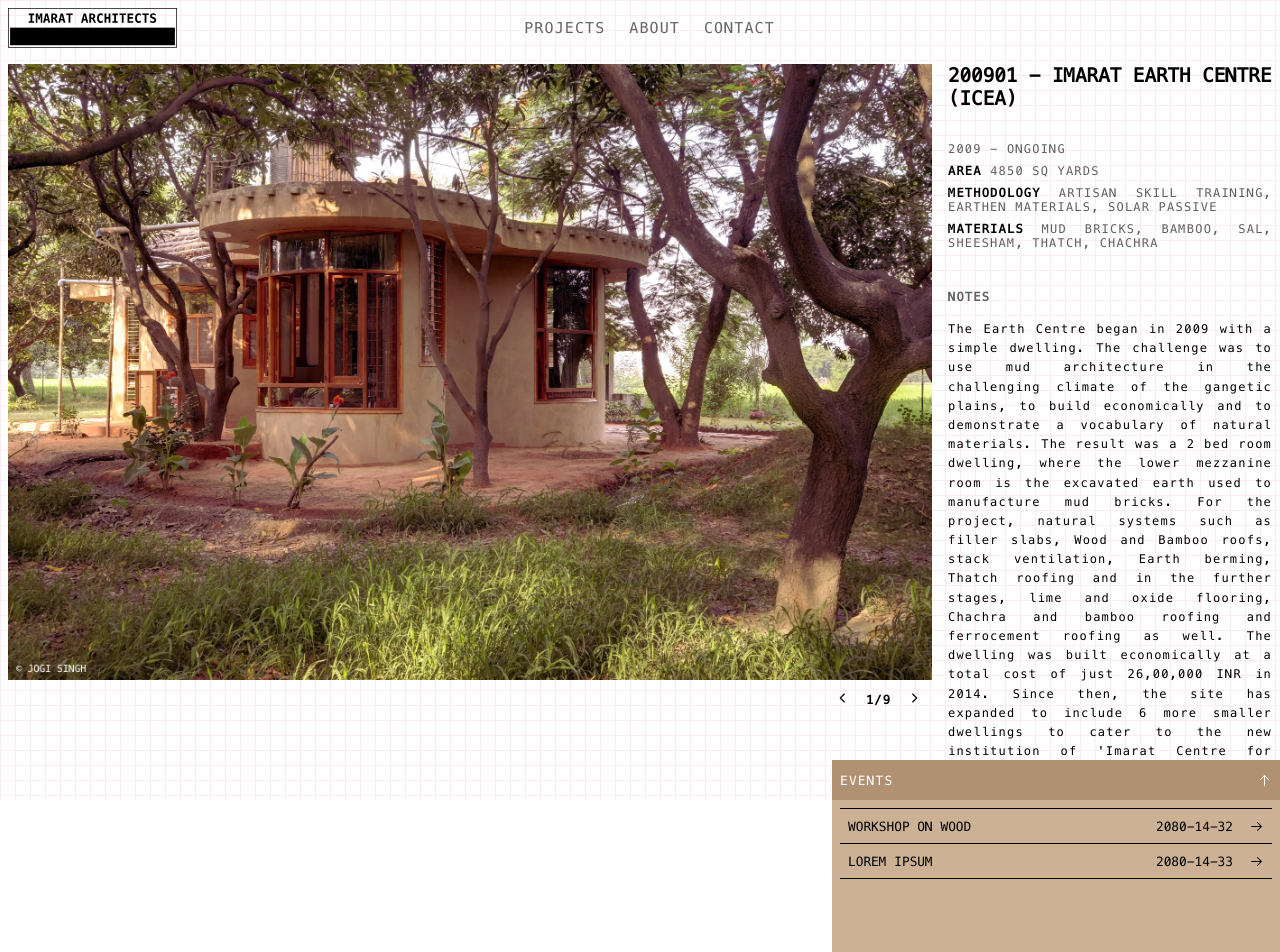
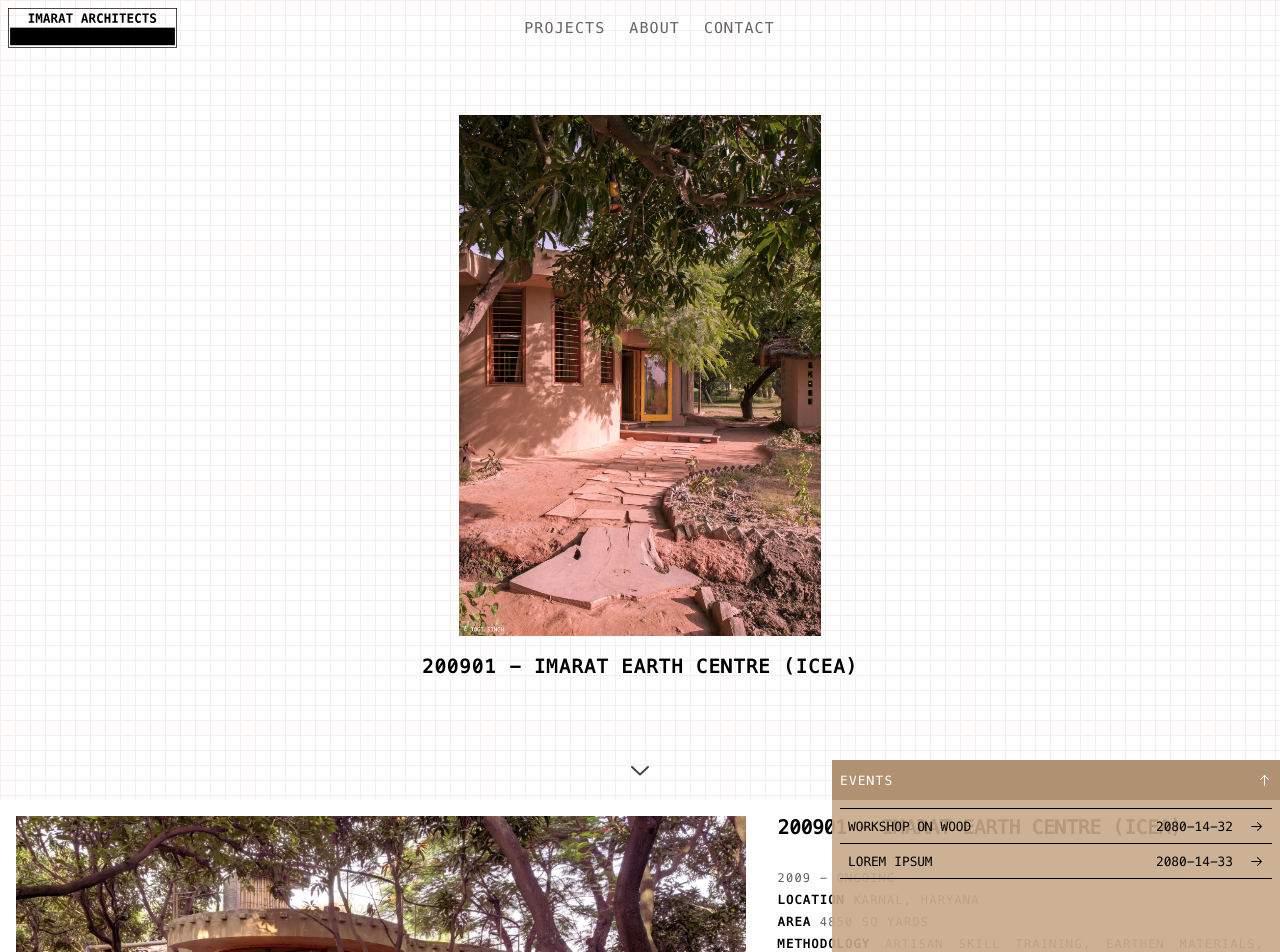
Before and after one commit to DivyanshuBali/imarat-next, a Next.js app: page /projects/200901-imarat-earth-centre-icea in a window 1280 px wide. Shown: the top 952 px of the page. Before the commit the page ends 856 px from the top, so only its background shows below. Built offline with nearby package versions, Linux system fonts and the light colour scheme.

Commit message:
Project pages

```diff
--- a/src/app/_components/Header/Header.tsx
+++ b/src/app/_components/Header/Header.tsx
@@ -23,7 +23,7 @@ function Header() {
       </Link>
       <ul>
         <li className={pathname === "/projects" ? styles.active : ""}>
-          PROJECTS
+          <Link href="/projects">PROJECTS</Link>
         </li>
         <li className={pathname === "/about" ? styles.active : ""}>
           <Link href="/about">ABOUT</Link>
--- a/src/app/_utils/constants.ts
+++ b/src/app/_utils/constants.ts
@@ -100,6 +100,7 @@ export const PROJECT_IMAGES = {
     ],
     sketches: [],
     drawings: [],
+    thumbnail: IEC_04,
   },
   [PROJECT_KEYS.STUDIO_1252]: {
     pictures: [
@@ -152,6 +153,7 @@ export const PROJECT_IMAGES = {
         link: `projects/${PROJECT_KEYS.STUDIO_1252}`,
       },
     ],
+    thumbnail: IMO_04,
   },
   [PROJECT_KEYS.BUDDHIST_MONASTERY]: {
     pictures: [],
@@ -179,6 +181,7 @@ export const PROJECT_IMAGES = {
         link: `projects/${PROJECT_KEYS.BUDDHIST_MONASTERY}`,
       },
     ],
+    thumbnail: BTM_SKETCH01,
   },
   [PROJECT_KEYS.NYAYPURI_HOUSE]: {
     pictures: [
@@ -216,6 +219,7 @@ export const PROJECT_IMAGES = {
       },
     ],
     drawings: [],
+    thumbnail: NYH01,
   },
   [PROJECT_KEYS.VRINDAVAN]: {
     pictures: [
@@ -249,6 +253,7 @@ export const PROJECT_IMAGES = {
         link: `projects/${PROJECT_KEYS.VRINDAVAN}`,
       },
     ],
+    thumbnail: VVC01,
   },
 };
 
@@ -259,7 +264,7 @@ export const PROJECT_DATA = {
     date: "2009 - ONGOING",
     type: null,
     area: "4850 sq yards",
-    location: null,
+    location: "Karnal, Haryana",
     methodology: "Artisan skill training, Earthen Materials, Solar Passive",
     materials: "Mud Bricks, Bamboo, Sal, Sheesham, Thatch, Chachra",
     description: `
@@ -283,10 +288,10 @@ export const PROJECT_DATA = {
   [PROJECT_KEYS.NYAYPURI_HOUSE]: {
     title: "201801 - NYAYPURI HOUSE",
     link: PROJECT_KEYS.NYAYPURI_HOUSE,
-    date: "2018- ONGOING",
+    date: "2018 - ONGOING",
     type: "Residential",
     area: "1000 sq yards",
-    location: null,
+    location: "Nyaypuri, Karnal",
     methodology: "Contemporising Mud, Hybrid Construction, In-house Furniture",
     materials: "Mud Bricks, Bricks, Concrete, Lime",
     description: `The Nyayapuri House was started in 2014 with the vision of making the mud house typology a possibility in the urban regions of the city. Its viability in rural settings in terms of economy and sustainability as well as its resilience to the climate were well demonstrated at the Earth Centre in Kuva Heri. But the urban dweller has needs for lower maintenance, durability and well insulated spaces in a habitat. So this house combines a structure with mud walls and concrete columns as well as brick pillars to create a hybrid system. This minimises carbon footprint and more importantly brings in mud into the foray of standard building materials.
--- /dev/null
+++ b/src/app/projects/[slug]/_components/ScrollToContentButton.tsx
@@ -0,0 +1,31 @@
+"use client";
+
+import { motion } from "motion/react";
+
+export default function ScrollButton() {
+  return (
+    <motion.svg
+      width="15"
+      height="15"
+      viewBox="0 0 15 15"
+      fill="none"
+      xmlns="http://www.w3.org/2000/svg"
+      initial={{ x: "-50%" }}
+      whileHover={{ y: 2, scale: 1.1 }}
+      onClick={() => {
+        document.getElementById("projectContent")?.scrollIntoView({
+          behavior: "smooth",
+          block: "start",
+        });
+      }}
+      style={{ cursor: "pointer" }}
+    >
+      <path
+        d="M3.13523 6.15803C3.3241 5.95657 3.64052 5.94637 3.84197 6.13523L7.5 9.56464L11.158 6.13523C11.3595 5.94637 11.6759 5.95657 11.8648 6.15803C12.0536 6.35949 12.0434 6.67591 11.842 6.86477L7.84197 10.6148C7.64964 10.7951 7.35036 10.7951 7.15803 10.6148L3.15803 6.86477C2.95657 6.67591 2.94637 6.35949 3.13523 6.15803Z"
+        fill="currentColor"
+        fillRule="evenodd"
+        clipRule="evenodd"
+      />
+    </motion.svg>
+  );
+}
--- a/src/app/projects/[slug]/page.module.css
+++ b/src/app/projects/[slug]/page.module.css
@@ -1,35 +1,88 @@
-.projectContainer {
+.projectPageHeader {
+  width: 100%;
+  height: calc(100vh - 56px);
+  padding: 1rem;
+  position: relative;
   display: flex;
-  width: 100%;
-  height: 100vh;
-  overflow: hidden;
+  flex-direction: column;
+  align-items: center;
+  justify-content: center;
 
+  .projectPageHeaderImageAndTitle {
+    transform: translateY(-2rem);
+
+    @media only screen and (max-width: 1200px) {
+      transform: translateY(-4rem);
+    }
+
+    .projectPageheaderImage {
+      width: 100%;
+      height: 100%;
+      max-height: calc((100vh - 56px) * 0.7);
+      object-fit: contain;
+    }
+
+    & h3 {
+      text-align: center;
+      margin-top: 1rem;
+      letter-spacing: 1.2px;
+    }
+  }
+
+  & svg {
+    height: 30px;
+    width: 30px;
+    position: absolute;
+    left: 50%;
+    bottom: 1rem;
+    color: var(--black);
+    cursor: pointer;
+
+    @media only screen and (max-width: 1200px) {
+      bottom: calc(0.5rem + 40px);
+    }
+  }
+}
+
+.projectContent {
+  max-width: 1400px;
+  margin: 0 auto;
+  display: flex;
+
+  @media only screen and (max-width: 992px) {
+    flex-direction: column;
+  }
+
+  /* Images Column */
   .mainColumn {
-    width: 80%;
+    flex: 1.5;
     height: 100%;
-    padding: 0.5rem;
+    padding: 1rem 1rem 40px 1rem;
     overflow-y: auto;
     box-sizing: border-box;
     -ms-overflow-style: none;
     scrollbar-width: none;
 
     &::-webkit-scrollbar {
-      display: none; /* Chrome, Safari and Opera */
+      display: none;
+      /* Chrome, Safari and Opera */
     }
   }
 
+
+  /* Text content Column */
   .sideColumn {
     flex: 1;
-    min-width: 340px;
     height: 100%;
-    padding: 0.5rem;
+    padding: 1rem 1rem 40px 1rem;
     overflow-y: auto;
     box-sizing: border-box;
     -ms-overflow-style: none;
     scrollbar-width: none;
 
     &::-webkit-scrollbar {
-      display: none; /* Chrome, Safari and Opera */
+      display: none;
+      /* Chrome, Safari and Opera */
     }
 
     .projectTitle {
@@ -64,21 +117,20 @@
     }
 
     .projectDescription {
-
       .descriptionTitle {
         color: var(--black-faded);
         letter-spacing: 1.2px;
         font-size: 12px;
       }
 
-      & > h4 {
+      &>h4 {
         font-size: 12px;
         margin-bottom: 1rem;
         color: var(--black-faded);
         letter-spacing: 1.1px;
       }
 
-      & > p {
+      &>p {
         line-height: 1.6;
         font-size: 12px;
         letter-spacing: 1.2px;
@@ -87,19 +139,3 @@
     }
   }
 }
-
-
-.imageContainer {
-  margin-bottom: 1rem;
-  width: 100%;
-  display: flex;
-  justify-content: flex-end;
-}
-
-.projectImage {
-  width: 100%;
-  max-width: 1000px;
-  height: auto;
-  max-height: 800px;
-  object-fit: contain;
-}
--- a/src/app/projects/[slug]/page.tsx
+++ b/src/app/projects/[slug]/page.tsx
@@ -1,8 +1,9 @@
-import stylesLocal from "./page.module.css";
+import styles from "./page.module.css";
 
-import * as motion from "motion/react-client";
 import { PROJECT_DATA, PROJECT_KEYS } from "@/app/_utils/constants";
+import Image from "next/image";
 import { notFound } from "next/navigation";
+import ScrollButton from "./_components/ScrollToContentButton";
 import ImageCarousel from "../../_components/ImageCarousel/ImageCarousel";
 
 // This becomes a Server Component by default
@@ -21,74 +22,74 @@ export default async function ProjectPage({
 
   return (
     <section>
-      <div>
-        <div className={stylesLocal.projectContainer}>
+      <div className={styles.projectPageHeader}>
+        <div className={styles.projectPageHeaderImageAndTitle}>
+          <Image
+            src={projectData.images.thumbnail}
+            alt={projectData.link}
+            className={styles.projectPageheaderImage}
+            priority
+          />
+          <h3>{projectData.title}</h3>
+        </div>
+
+        <ScrollButton />
+      </div>
+      <div className={styles.projectContent} id="projectContent">
         {/* IMAGES COLUMN */}
-
-          <div className={stylesLocal.mainColumn}>
+        <div className={styles.mainColumn}>
           <ImageCarousel images={projectData.images.pictures} />
           <ImageCarousel images={projectData.images.sketches} />
           <ImageCarousel images={projectData.images.drawings} />
         </div>
 
         {/* CONTENT COLUMN */}
-          <motion.div
-            className={stylesLocal.sideColumn}
-            initial={{ opacity: 0, y: 10 }}
-            animate={{ opacity: 1, y: 0 }}
-            transition={{ duration: 0.4, ease: "easeOut", delay: 0.2 }}
-          >
-            <h1 className={stylesLocal.projectTitle}>{projectData.title}</h1>
+        <div className={styles.sideColumn}>
+          <h1 className={styles.projectTitle}>{projectData.title}</h1>
 
-            <div className={stylesLocal.projectDetails}>
+          <div className={styles.projectDetails}>
             {projectData.date && (
-                <div className={stylesLocal.detailRow}>
-                  <span className={stylesLocal.detailValue}>
-                    {projectData.date}
-                  </span>
+              <div className={styles.detailRow}>
+                <span className={styles.detailValue}>{projectData.date}</span>
               </div>
             )}
 
             {projectData.type && (
-                <div className={stylesLocal.detailRow}>
-                  <span className={stylesLocal.detailLabel}>TYPE </span>
-                  <span className={stylesLocal.detailValue}>
-                    {projectData.type}
-                  </span>
+              <div className={styles.detailRow}>
+                <span className={styles.detailLabel}>TYPE </span>
+                <span className={styles.detailValue}>{projectData.type}</span>
               </div>
             )}
 
             {projectData.location && (
-                <div className={stylesLocal.detailRow}>
-                  <span className={stylesLocal.detailLabel}>Location </span>
-                  <span className={stylesLocal.detailValue}>
+              <div className={styles.detailRow}>
+                <span className={styles.detailLabel}>Location </span>
+                <span className={styles.detailValue}>
                   {projectData.location}
                 </span>
               </div>
             )}
 
             {projectData.area && (
-                <div className={stylesLocal.detailRow}>
-                  <span className={stylesLocal.detailLabel}>Area </span>
-                  <span className={stylesLocal.detailValue}>
-                    {projectData.area}
-                  </span>
+              <div className={styles.detailRow}>
+                <span className={styles.detailLabel}>Area </span>
+                <span className={styles.detailValue}>{projectData.area}</span>
               </div>
             )}
 
             {projectData.methodology && (
-                <div className={stylesLocal.detailRow}>
-                  <span className={stylesLocal.detailLabel}>Methodology </span>
-                  <span className={stylesLocal.detailValue}>
+              <div className={styles.detailRow}>
+                <span className={styles.detailLabel}>Methodology </span>
+                <span className={styles.detailValue}>
                   {projectData.methodology}
                 </span>
               </div>
             )}
 
             {projectData.materials && (
-                <div className={stylesLocal.detailRow}>
-                  <span className={stylesLocal.detailLabel}>Materials </span>
-                  <span className={stylesLocal.detailValue}>
+              <div className={styles.detailRow}>
+                <span className={styles.detailLabel}>Materials </span>
+                <span className={styles.detailValue}>
                   {projectData.materials}
                 </span>
               </div>
@@ -96,15 +97,13 @@ export default async function ProjectPage({
           </div>
 
           {projectData.description && (
-              <div className={stylesLocal.projectDescription}>
-                <h4 className={stylesLocal.descriptionTitle}>NOTES</h4>
+            <div className={styles.projectDescription}>
+              <h4 className={styles.descriptionTitle}>NOTES</h4>
               <p>{projectData.description}</p>
             </div>
           )}
-          </motion.div>
         </div>
       </div>
-      <div></div>
     </section>
   );
 }
--- /dev/null
+++ b/src/app/projects/page.module.css
@@ -0,0 +1,40 @@
+.projectsPage {
+  max-width: 1400px;
+  margin: 0 auto;
+  padding-bottom: 40px;
+  display: grid;
+  grid-template-columns: repeat(4, minmax(300px, 1fr));
+
+  @media screen and (max-width: 1200px) {
+    grid-template-columns: repeat(2, minmax(300px, 1fr));
+  }
+
+  @media screen and (max-width: 600px) {
+    grid-template-columns: minmax(300px, 1fr);
+  }
+
+  .projectItem {
+    aspect-ratio: 3 / 4;
+    display: flex;
+    flex-direction: column;
+    gap: 2rem;
+    align-items: center;
+    justify-content: center;
+
+    .projectImage {
+      position: relative;
+      min-width: 250px;
+      max-width: 300px;
+      aspect-ratio: 3 / 4;
+
+      & img {
+        object-fit: cover;
+      }
+    }
+
+    & p {
+      font-size: 12px;
+      color: var(--black);
+    }
+  }
+}
```
Also changed, not shown: src/app/projects/_components/ProjectItem.tsx (added, +62 -0 lines), src/app/projects/page.tsx (added, +18 -0 lines). Lines whose indentation alone changed are shown as unchanged.
